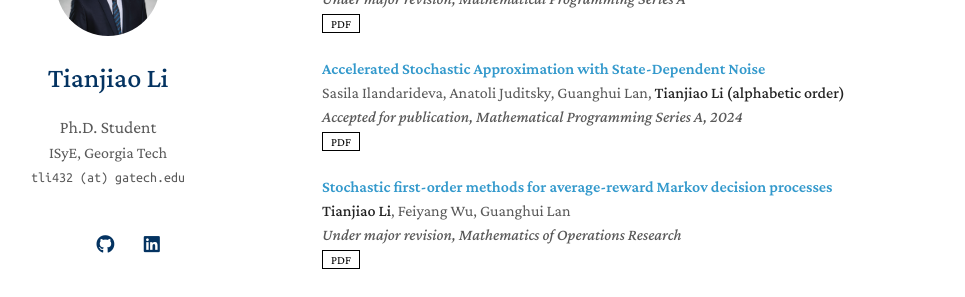
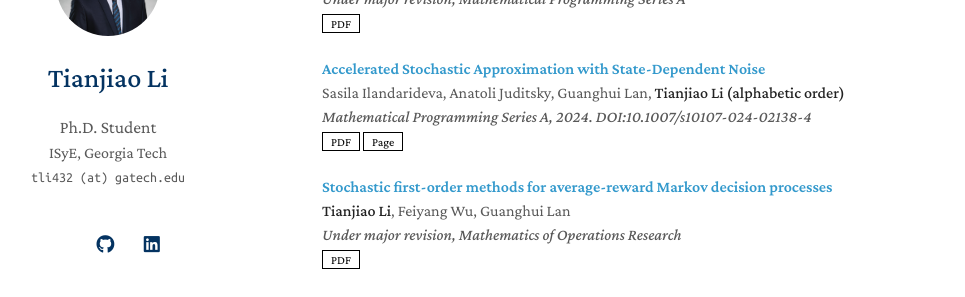
Before and after one commit to tli432/tli432.github.io, a Jekyll site: the page built from index.md, in a window 1280 px wide and 900 px high, scrolled down 410 px. Shown: the part 152-449 px from the top of the window, without its empty margins (168-1133 px from the left). Built offline with Jekyll 4.4.1, drawn with Linux system fonts in a browser that asks for light colours; nearby versions of some CDN libraries; a style sheet for code colours, icons or effects is not loaded; our own code applies the rules of GitHub Pages for plain Markdown files.

Commit message:
Update publications.yml

```diff
--- a/_data/publications.yml
+++ b/_data/publications.yml
@@ -12,10 +12,11 @@ main:
   - title: "Accelerated Stochastic Approximation with State-Dependent Noise"
     authors: Sasila Ilandarideva, Anatoli Juditsky, Guanghui Lan, <strong>Tianjiao Li (alphabetic order)</strong>
     # conference_short: CVPR
-    journal: Accepted for publication, Mathematical Programming Series A, 2024
+    journal: Mathematical Programming Series A, 2024. DOI:10.1007/s10107-024-02138-4
     pdf: https://arxiv.org/pdf/2307.01497.pdf
     # bibtex: https://scholar.googleusercontent.com/scholar.bib?q=info:sMw-q5FJme8J:scholar.google.com/&output=citation&scisdr=ClH4ZR_KEN2AhlzuJ0o:AFWwaeYAAAAAZffoP0oyI5mOYDVc-SRREtUmAEw&scisig=AFWwaeYAAAAAZffoP35eU6jZNfRCuLYSQTBDrYM&scisf=4&ct=citation&cd=-1&hl=en
     # notes:
+    page: https://doi.org/10.1007/s10107-024-02138-4
     # image: ./assets/img/teaser_example.png
 
   - title: "Stochastic first-order methods for average-reward Markov decision processes"
```
